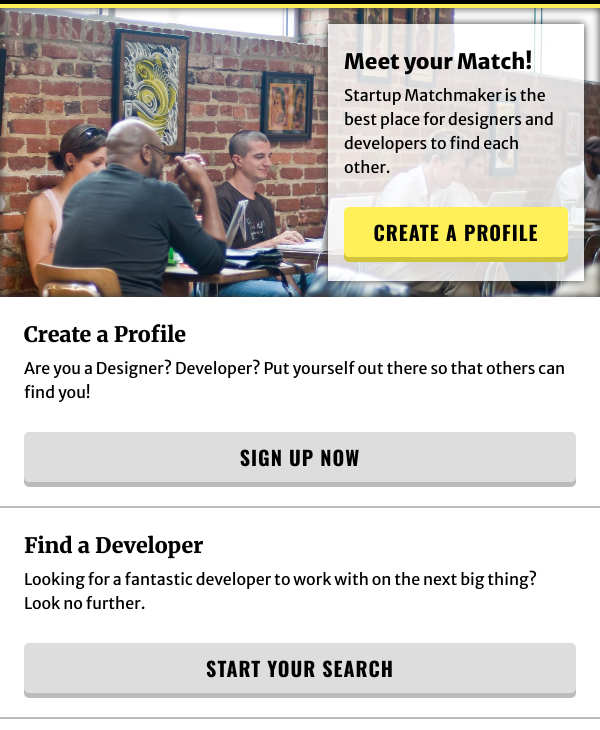
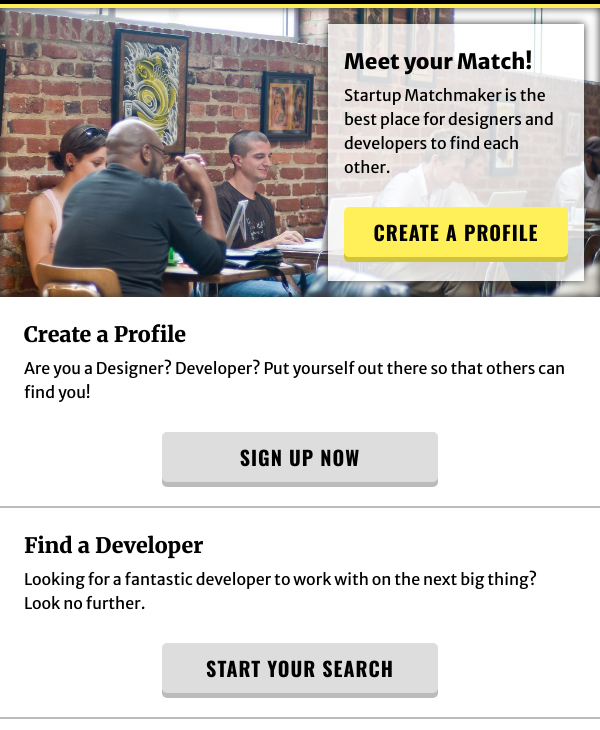
Before and after one commit to benjlevine/startup-matchmaker, a plain HTML site: page index.html in a window 600 px wide. Shown: the part 70-800 px from the top of the page. Drawn offline with nearby package versions, Linux system fonts and the light colour scheme.

Commit message:
buttons pretty OK

```diff
--- a/css/style.css
+++ b/css/style.css
@@ -123,7 +123,7 @@ main section h1 {
   text-align: center;
   text-transform: uppercase;
   background-color: rgb(255, 240, 90);
-  padding: .5em 0;
+  padding: .5em 1em;
   margin-top: 1em;
   border-radius: .25em;
   box-shadow: 0 .25em 0 0 rgb(210, 195, 60);
@@ -237,14 +237,14 @@ aside .middle {
 @media screen and (min-width: 720px) and (max-width: 840px){
 
 aside .button {
-  font-size: 1.125em;
+  font-size: 1em;
 }
 }
 @media screen and (min-width: 500px) and (max-width: 719px){
 
 aside .button {
-  width: inherit;
+  margin-left: 25%;
+  margin-right: 25%;
 }
 
-
 }
```
